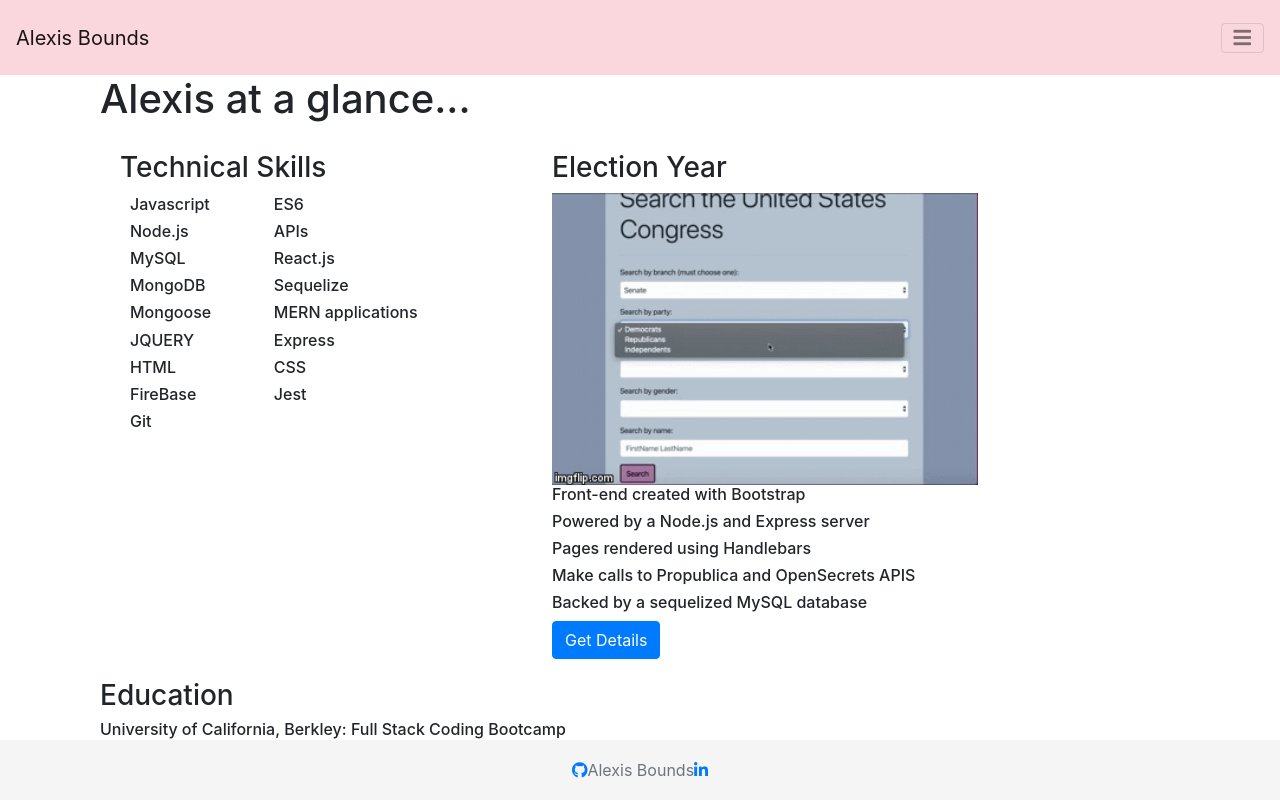
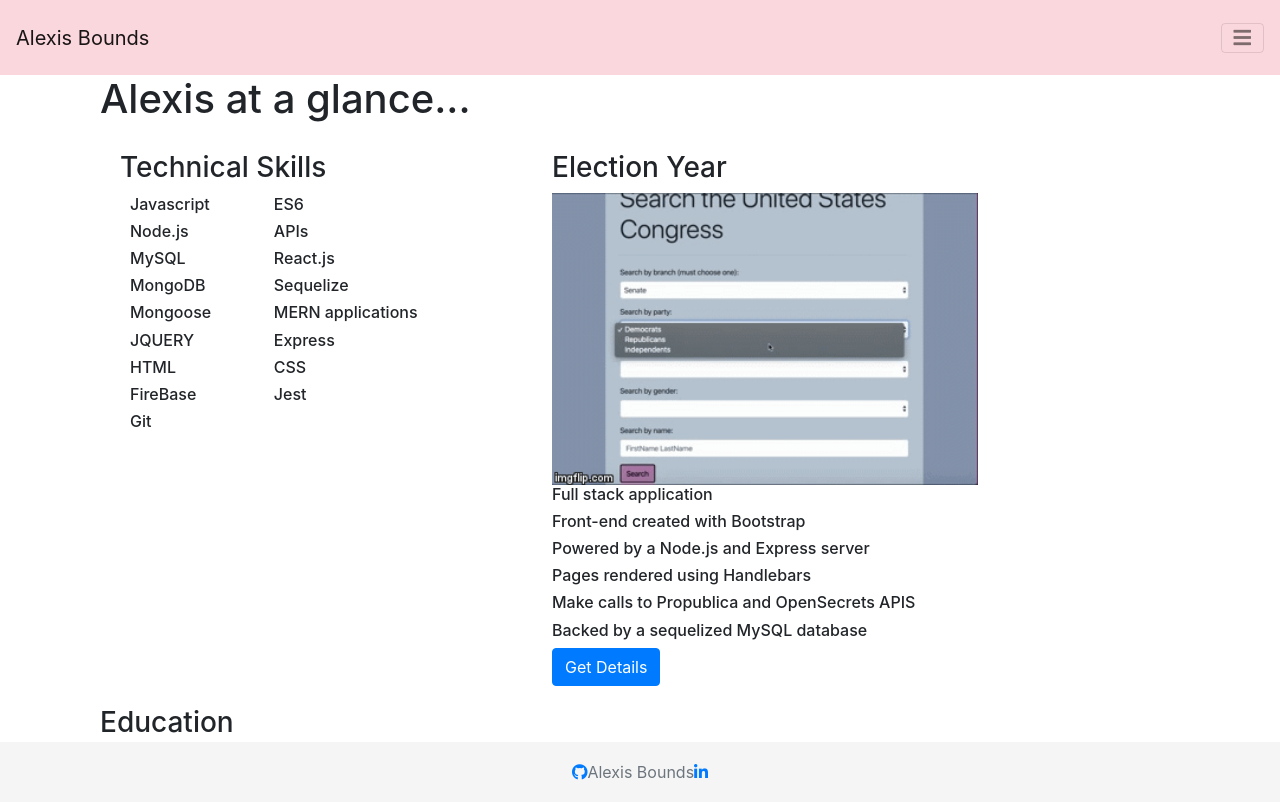
Before and after one commit to boundsalexis/react-portfolio, a React (Create React App) app in the folder client/: page / in a window 1280 px wide. Built offline with nearby package versions, Linux system fonts and the light colour scheme.

Commit message:
updated json, checking on style before finishing adding the rest of my projects

```diff
--- a/client/src/data.json
+++ b/client/src/data.json
@@ -1,8 +1,8 @@
 {
     "projects": [
-        {   "param":"ey",
+        {
             "name": "Election Year",
-            "highlights": ["Front-end created with Bootstrap","Powered by a Node.js and Express server", "Pages rendered using Handlebars", "Make calls to Propublica and OpenSecrets APIS", "Backed by a sequelized MySQL database" ],
+            "highlights": ["Full stack application","Front-end created with Bootstrap","Powered by a Node.js and Express server", "Pages rendered using Handlebars", "Make calls to Propublica and OpenSecrets APIS", "Backed by a sequelized MySQL database" ],
             "shortDescription": "Allows you to search the United States Congress, view their campaign contributors, and create an account.",
             "longDescription": "I worked on a team with three people to create an app with real world application. In recent years voters have become more concerned with representative's campaign donors. This app allows the user to create an account and keeps track of representatives in their specified state. We have a comprehensive search field with multiple optional parameterss allowing for broad or narrow searches. From the search results the user is able to click on each representative and see their campaign donors. We used Node.js and Express to create our server, Bootstrap to style to frontend, and MySQL and Sequelize to manage our database.",
             "technologies": ["Node.js", "ES6", "Charts.js", "Bootstrap", "Express", "Proppublica API", "Opensecrets API", "Handlebars"],
@@ -11,10 +11,19 @@
             "repoLink": "https://github.com/boundsalexis/tinfoil-hat",
             "gif":"/searchfunct.gif"
 
+        },{
+            "name": "Artiste Affamé",
+            "highlights": ["Full Stack MERN application","React", "Powered by a Node.js and Express server", "Backed by a MongoDB databse, using Mongoose for simplicity"],
+            "shortDescription": "An interactive video game, make art, upload it, earn coins from likes, spend your coins in the store, use items in your inventory",
+            "longDescription": "I worked on a team of three people to create an video game with basic functionality and big plans for future development. As it stands now we have two mini-games in our arcade; our main goal in future development is to add games to the arcade. We are very interested in the logic behind strategy based card games. Rather than having many seperate game sites we are able to have a single site from which users can view all of the mini-games we make. Another added feature we aim to add is an inspiration level to the user's state. The idea being that the inventory items either increase or decrease the inpiration level. When the user uploads or creates a painting the inspiration level is saved to that painting and when the user sells that painting the number of likes is multiplied by the inspiration level.",
+            "technologies": ["MongoDB","Express","React","Node.js","Materialize", "Redux"],
+            "isDeployed": true,
+            "liveLink": "https://artiste-affame.herokuapp.com/",
+            "repoLink": "https://github.com/boundsalexis/react-portfolio"
         },
         {
             "name": "FitMe",
-            "highlights":["I need","to make", "real ones"],
+            "highlights":["User Authentication through FireBase","Deployed to github pages", "Single page application", "Mobile friendly", "Use user's geolocation in our Yelp API call"],
             "shortDescription": "Provide user with personalized motivation, workout plans, nutrition, and gyms based on their location.",
             "longDescription": "I worked with a team of three to create FitMe. The nutrition calculations were based on a formula from multiple reputable sources. The motivation comes fromt he quotable API, and the gym information comes from the Yelp API. We pull the users location from where they are at the time of viewing the app to ensure they recieve the most convenient gym information",
             "technologies": ["HTML", "ES6", "Javascript", "Pure.CSS", "Firebase", "Quotable API"],
@@ -25,7 +34,7 @@
 
         },
         {  "name": "Content Management System",
-            "highlights":["I need","to make", "real ones"],
+            "highlights":["Full CRUD cycle for all categories","Command Line Interface Application", "Easy view of relationships between tables"],
 
             "shortDescription": "Command Line Interface allowing user to add, update, and delete: Deparments, Roles, Employees, and Managers.",
             "longDescription": "This CLI has three tables. A department table, a roles table, and an employees table. Employees have a role, department and manager associated with them. There is no seperate management table, the employee table is self-referential. You can view each table individually and a join of them all.",
@@ -37,34 +46,34 @@
         },
      {
             "name": "Note Taker",
-            "highlights":["I need","to make", "real ones"],
-
-            "technology": [" Node JS ", " HTML ", " Express ", " Jquery ", " Pure CSS" ],
-            "repo": "https://github.com/boundsalexis/note-taker",
+            "highlights":["Full Stack application","Full CRUD Cycle"],
+            "technologies": [" Node JS ", " HTML ", " Express ", " Jquery ", " Pure CSS", "File System JS" ],
             "isDeployed": true,
-            "live":"https://mysterious-waters-03191.herokuapp.com/",
+            "liveLink":"https://mysterious-waters-03191.herokuapp.com/",
+            "repoLink":"https://github.com/boundsalexis/note-taker",
             "shortDescription": "This app allows the user to create, edit, and delete notes. Anyone with the link can add to the notes. The notes are saved in a makeshift database by writing and rewriting a file.",
+            "longDescription": "I used File System JS to write the notes to the 'Database'. Each time the user adds, edits, or deletes a note we read the database file, find the note specified, edit/delete it and then rewrite the file. When the user creates a new note we read the database file, add the new note to the end and rewrite it.",
             "gif":"/notetaker.gif"
             },
         {
             "name": "Cicky Game",
-            "highlights":["I need","to make", "real ones"],
-
-            "technology": ["React ", "Handlebars ", " Bootstrap", " CSS", " JSX"],
+            "highlights":["React","Deployed to GitHub Pages", "React Hooks"],
+            "technologies": ["React ", "Handlebars ", " Bootstrap", " CSS", " JSX"],
             "isDeployed": true,
             "liveLink":"https://boundsalexis.github.io/clicky-game/",
-            "repo": "https://github.com/boundsalexis/Weather-Board",
+            "repoLink": "https://github.com/boundsalexis/clicky-game",
             "shortDescription": "This is a memory game which utilizes React to track the state and keep the scores updating. Upon each click the clicked item is compared to an array holding all clicked items and if it is already in that array the user has lost. If the clicked item is not in the array it is added and the score is incremented.",
+            "longDescription": "I used the React context hook to keep track of which pictures the user has already clicked. Each time the user clicks we take in what they clicked, compare it to what has already been clicked, if it is a new item we add it to our clicked array and continue. If the item has been clicked before we send them a you lost alert and reset the game. React is a fun tool to work with, managing the state is a convienient alternative to constantly querying a database.",
             "gif":"/clickygame.gif"
             },
             {
             "name": "Team Manager",
-            "highlights":["I need","to make", "real ones"],
-
-            "technology": ["Node JS ", " HTML ", " Jest "],
+            "highlights":["CLI application","At the end of input a new HTML file is generated", ""],
+            "technologies": ["Node JS ", " HTML ", " Jest ", "Inquirer"],
             "isDeployed": false,
-            "repo": "https://github.com/boundsalexis/team-generator",
+            "repoLink": "https://github.com/boundsalexis/team-generator",
             "shortDescription": "This app allows you to add different types of employees to be added to your team for easy access to information relative to their role. Jest was used for testing. ",
+            "longDescription": "Building this application taught me about how to effectively use callback functions. Initially the user was only able to add one of each type of employee. Now the user is able to add an infinite number of each type of employee. This was achieved by having one main prompt. This prompt gives the option to select a type of employee to add and an option to end the program. When the user selects an employee to add we do the necessary work to compile the emplyee information into our HTML file; then we call the same intial prompt at the end. Only once the user selects to end the program does the CLI terminate and the HTML file is generated. This was my foundation for understanding callbacks and recursions.",
             "gif":"/teamgenerator.gif"
             }
     ],
--- a/client/src/pages/ataglance/index.js
+++ b/client/src/pages/ataglance/index.js
@@ -17,7 +17,7 @@ function Glance(props) {
                     <h6>{item}</h6>
                 ))}
                 <div className="stack">
-                    <a href={'/portfolio/' + data.projects[0].name} className="btn btn-primary" id={data.projects[0].name}>Get Details</a>
+                    <a href={data.projects[0].name} className="btn btn-primary" id={data.projects[0].name}>Get Details</a>
                     {/* <a href={data.projects[0].liveLink} >Live Link</a>
                     <a href={data.projects[0].repoLink} >Repository Link</a> */}
                 </div>
--- a/client/src/pages/project/index.js
+++ b/client/src/pages/project/index.js
@@ -6,31 +6,36 @@ import data from "../../data.json";
 function Project(props) {
     let index;
     const indexFinder = (props) => {
-        console.log("heller");
-        console.log(props.match.params.id);
         for (let i = 0; i < data.projects.length; i++) {
             if (props.match.params.id === data.projects[i].name) {
                 return (i)
-            }else{
-                console.log("no");
             }
         }
     }
     index = indexFinder(props);
-  console.log("ia thia loDING RIGHT")
     return (
         <div className="container">
+             <h1>{data.projects[index].name}</h1>
             <div className="project">
-            <h3>{data.projects[index].name}</h3>
+            {/* <h3>{data.projects[index].name}</h3> */}
             {/* <h6>{data.projects[index].shortDescription}</h6> */}
             <img className="projectimage" src={data.projects[index].gif} alt={data.projects[index].name}></img>
+            <h3>Highlights</h3>
+
      {data.projects[index].highlights.map(item => (
                 <h6>{item}</h6>
             ))}
+            <h3>Description</h3>
+                <h6>{data.projects[index].longDescription}</h6>
+
             </div>
 
 
             <div className="projectlinks">
+                <h3>Technologies</h3>
+            {data.projects[index].technologies.map(item => (
+                <h6>{item}</h6>
+            ))}
                 {data.projects[index].isDeployed &&
                     <a href={data.projects[index].liveLink}>Live Link</a>
                 }
```
